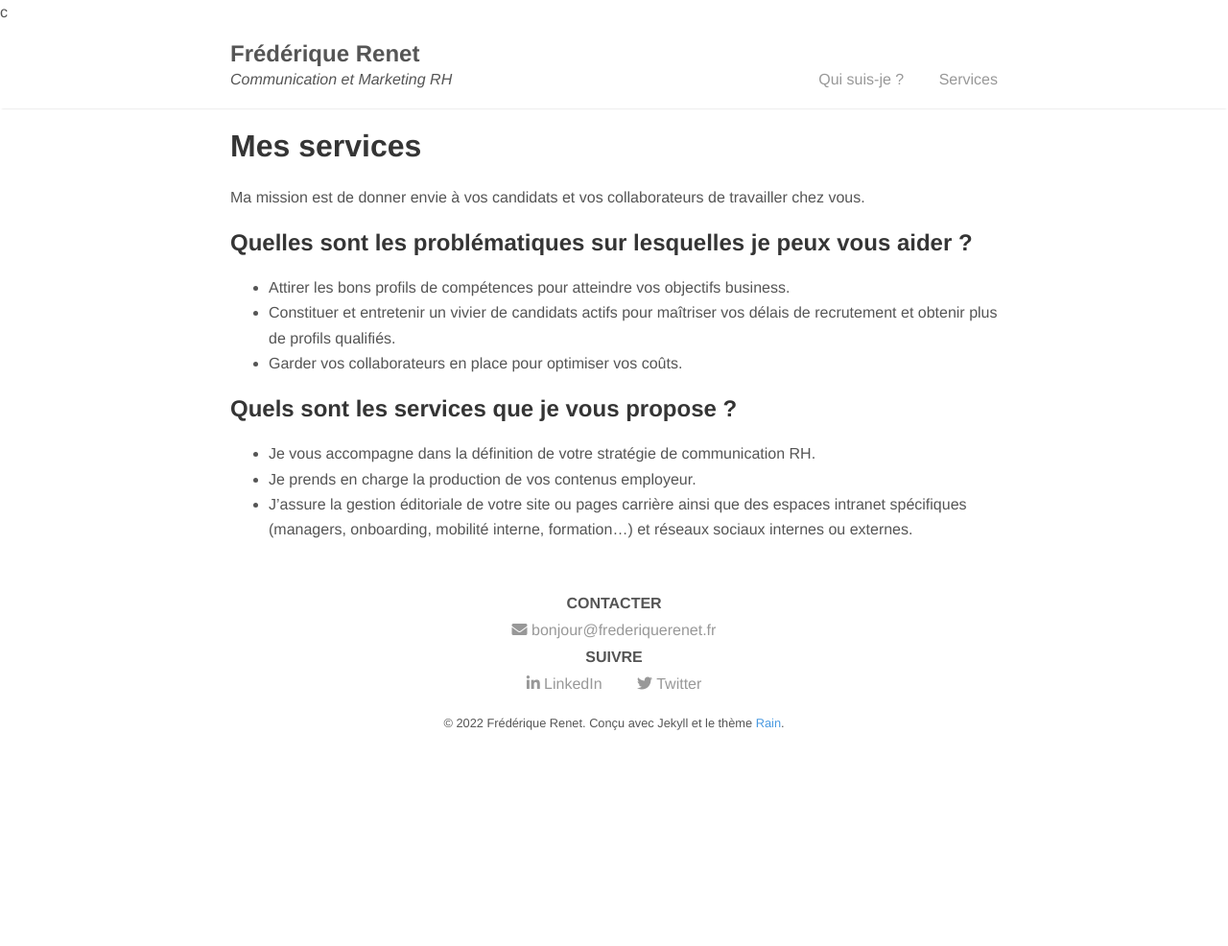
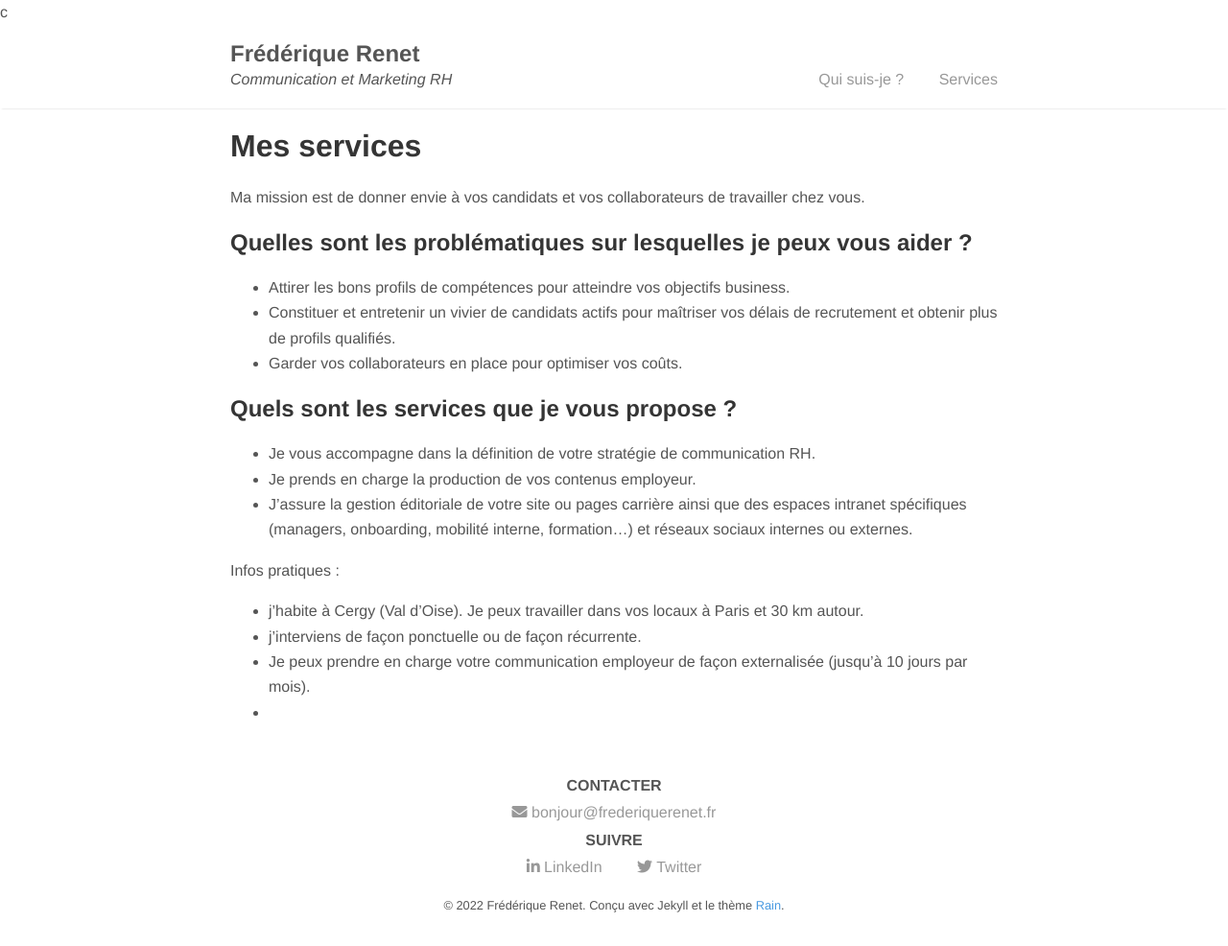
Before and after one commit to frederiquerenet/frederiquerenet.github.io, a Jekyll site: the page built from services.markdown, in a window 1280 px wide. Shown: the whole page at 96% size. Built offline with Jekyll 4.4.1, drawn with Linux system fonts in a browser that asks for light colours; nearby versions of some CDN libraries; before the commit the page ends 900 px from its top, so only the background shows below that.

Commit message:
Update services.md

```diff
--- a/services.markdown
+++ b/services.markdown
@@ -16,3 +16,9 @@ Ma mission est de donner envie à vos candidats et vos collaborateurs de travail
 - Je vous accompagne dans la définition de votre stratégie de communication RH.
 - Je prends en charge la production de vos contenus employeur.
 - J'assure la gestion éditoriale de votre site ou pages carrière ainsi que des espaces intranet spécifiques (managers, onboarding, mobilité interne, formation…) et réseaux sociaux internes ou externes.
+
+Infos pratiques :
+- j'habite à Cergy (Val d'Oise). Je peux travailler dans vos locaux à Paris et 30 km autour.
+- j'interviens de façon ponctuelle ou de façon récurrente.
+- Je peux prendre en charge votre communication employeur de façon externalisée (jusqu'à 10 jours par mois).
+-
```
